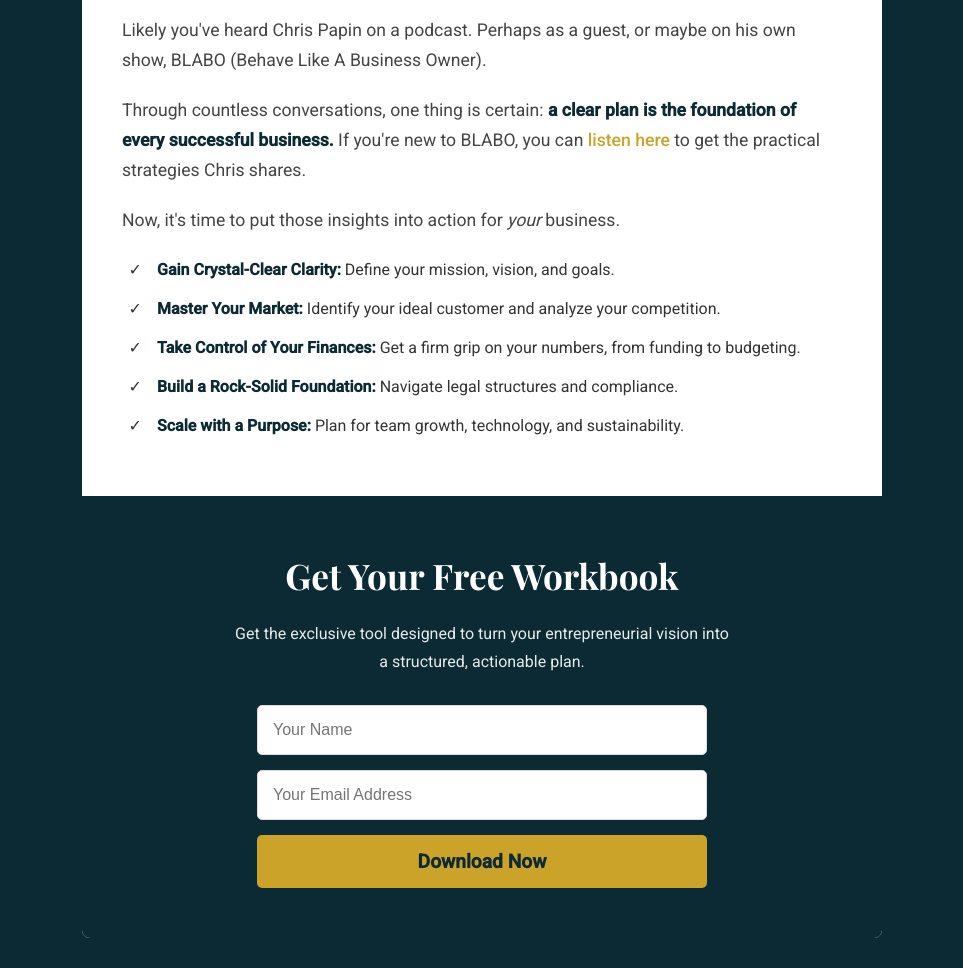
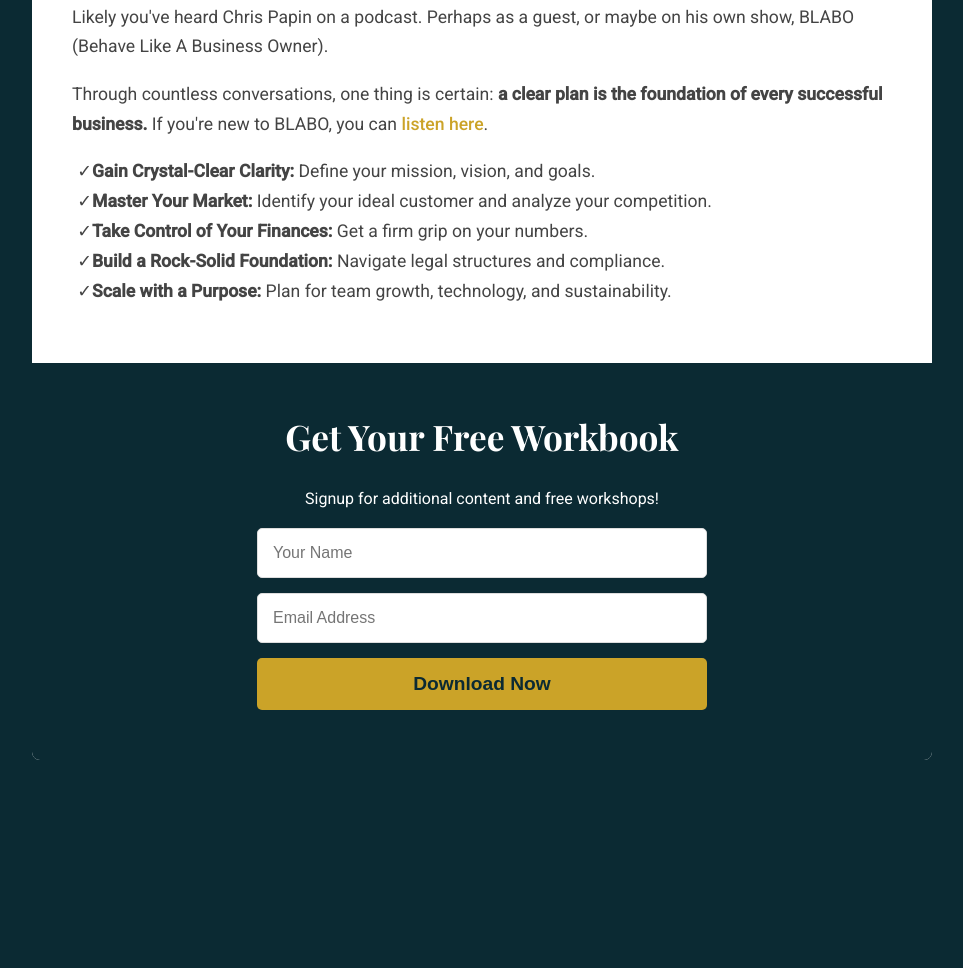
Before and after one commit to papincpa/papin-workbook, a plain HTML site: page index.html in a window 1280 px wide. Shown: the part 568-1536 px from the top of the page, without its empty margins (158-1121 px from the left). After the commit the page ends 1358 px from the top, so only its background shows below. Drawn offline with nearby package versions, Linux system fonts and the light colour scheme; a script that the page names is missing.

Commit message:
Add files via upload

```diff
--- a/index.html
+++ b/index.html
@@ -7,34 +7,21 @@
     <style>
         /* --- Google Fonts --- */
         @import url('https://fonts.googleapis.com/css2?family=Playfair+Display:wght@700&family=Roboto:wght@400;500&display=swap');
-
-        /* --- Brand Color Variables --- */
         :root {
             --dark-blue: #0b2a33;
             --gold: #cba328;
             --white: #ffffff;
-            --text-color: #333;
         }
-
-        /* --- General Styles --- */
         body {
             font-family: 'Roboto', sans-serif;
+            background-color: var(--dark-blue);
             margin: 0;
-            padding: 0;
-            /* Changed background to your brand's dark blue */
-            background-color: var(--dark-blue);
-            color: var(--text-color);
-            line-height: 1.7;
-        }
-
-        /* --- Structure --- */
-        .container {
-            max-width: 800px;
-            margin: 0 auto;
             padding: 30px 20px;
         }
-
-        /* --- Logo Card --- */
+        .container {
+            max-width: 900px;
+            margin: 0 auto;
+        }
         .logo-card {
             background-color: var(--white);
             text-align: center;
@@ -42,183 +29,141 @@
             border-radius: 8px;
             margin-bottom: 30px;
         }
-
         .logo-card img {
             max-width: 250px;
             height: auto;
         }
-
-        /* --- Main Content Card --- */
         .content-card {
             background-color: var(--white);
             border-radius: 8px;
-            overflow: hidden; /* Ensures child elements respect the border radius */
+            overflow: hidden;
         }
-
         .card-text {
             padding: 40px;
         }
-
         .card-text h1 {
             font-family: 'Playfair Display', serif;
             font-size: 2.8rem;
             color: var(--dark-blue);
             margin-top: 0;
-            margin-bottom: 20px;
             text-align: center;
         }
-
-        .card-text p {
-            font-size: 1.1rem;
-            color: #444;
-            margin-bottom: 20px;
+        .card-text p, .card-text li {
+            font-size: 1.1rem; color: #444; line-height: 1.7;
         }
-
-        .card-text strong {
-            color: var(--dark-blue);
-        }
-
-        .card-text a {
-            color: var(--gold);
-            text-decoration: none;
-            font-weight: 500;
-            border-bottom: 1px solid transparent;
-            transition: border-bottom 0.3s ease;
-        }
-
-        .card-text a:hover {
-            border-bottom: 1px solid var(--gold);
-        }
-
         .card-text ul {
             list-style-type: '✓';
             padding-left: 20px;
             color: var(--dark-blue);
         }
-
-        .card-text li {
-            padding-left: 15px;
-            margin-bottom: 12px;
-            color: var(--text-color);
+        .card-text a {
+            color: var(--gold);
+            text-decoration: none;
+            font-weight: 500;
         }
-
-        .card-text li strong {
-             color: var(--dark-blue);
-        }
-
-
-        /* --- Form Section (integrated within the card) --- */
+        /* --- Form Section --- */
         .form-section {
             background-color: var(--dark-blue);
             color: var(--white);
             padding: 50px 40px;
             text-align: center;
         }
-
         .form-section h2 {
             font-family: 'Playfair Display', serif;
             font-size: 2.2rem;
             margin-top: 0;
-            margin-bottom: 15px;
         }
-
-        .form-section p {
-            max-width: 500px;
-            margin: 0 auto 30px auto;
-            opacity: 0.9;
-        }
-
         .form-fields {
             max-width: 450px;
-            margin: 0 auto;
+            margin: 20px auto 0 auto;
         }
-
-        .form-fields input {
-            width: 100%;
-            padding: 15px;
-            margin-bottom: 15px;
-            border-radius: 5px;
-            border: 1px solid #ddd;
-            font-size: 1rem;
-            box-sizing: border-box;
+        .form-fields input[type="text"], .form-fields input[type="email"] {
+            width: 100%; padding: 15px; margin-bottom: 15px; border-radius: 5px;
+            border: 1px solid #ddd; font-size: 1rem; box-sizing: border-box;
         }
-
         .form-fields button {
-            width: 100%;
-            padding: 15px;
-            background-color: var(--gold);
-            color: var(--dark-blue);
-            border: none;
-            border-radius: 5px;
-            font-size: 1.2rem;
-            font-weight: bold;
-            font-family: 'Roboto', sans-serif;
-            cursor: pointer;
-            transition: all 0.3s ease;
+            width: 100%; padding: 15px; background-color: var(--gold);
+            color: var(--dark-blue); border: none; border-radius: 5px;
+            font-size: 1.2rem; font-weight: bold; cursor: pointer; transition: all 0.3s ease;
         }
-
         .form-fields button:hover {
-            background-color: #dcc15f;
-            transform: translateY(-2px);
-            box-shadow: 0 4px 10px rgba(0,0,0,0.2);
+            background-color: #dcc15f; transform: translateY(-2px);
         }
-
-        /* --- Responsive Design --- */
-        @media (max-width: 600px) {
-            .card-text h1 {
-                font-size: 2.1rem;
-            }
-            .card-text, .form-section {
-                padding: 30px 25px;
-            }
-        }
+        /* MailerLite Success Message Styling */
+        .row-success { display: none; }
+        .ml-form-successContent { color: var(--white); }
     </style>
 </head>
 <body>
 
     <div class="container">
-
-        <!-- ========= LOGO CARD ========= -->
         <header class="logo-card">
-            <!-- Make sure you have a 'logo.png' file in the same folder -->
             <img src="logo.png" alt="Papin Speaks Logo">
         </header>
 
-        <!-- ========= MAIN CONTENT CARD ========= -->
         <main class="content-card">
             <div class="card-text">
                 <h1>From Chaos to Clarity</h1>
                 <p><strong>Welcome, listeners!</strong></p>
                 <p>Likely you've heard Chris Papin on a podcast. Perhaps as a guest, or maybe on his own show, BLABO (Behave Like A Business Owner).</p>
-                <p>Through countless conversations, one thing is certain: <strong>a clear plan is the foundation of every successful business.</strong> If you're new to BLABO, you can <a href="https://missionmatters.com/unlocking-business-success-with-blabo/" target="_blank">listen here</a> to get the practical strategies Chris shares.</p>
-                <p>Now, it's time to put those insights into action for <em>your</em> business.</p>
+                <p>Through countless conversations, one thing is certain: <strong>a clear plan is the foundation of every successful business.</strong> If you're new to BLABO, you can <a href="https://missionmatters.com/unlocking-business-success-with-blabo/" target="_blank">listen here</a>.</p>
                 <ul>
                     <li><strong>Gain Crystal-Clear Clarity:</strong> Define your mission, vision, and goals.</li>
                     <li><strong>Master Your Market:</strong> Identify your ideal customer and analyze your competition.</li>
-                    <li><strong>Take Control of Your Finances:</strong> Get a firm grip on your numbers, from funding to budgeting.</li>
+                    <li><strong>Take Control of Your Finances:</strong> Get a firm grip on your numbers.</li>
                     <li><strong>Build a Rock-Solid Foundation:</strong> Navigate legal structures and compliance.</li>
                     <li><strong>Scale with a Purpose:</strong> Plan for team growth, technology, and sustainability.</li>
                 </ul>
             </div>
 
-            <!-- ========= SIGNUP FORM SECTION ========= -->
+            <!-- ========= SIGNUP FORM SECTION (NOW POWERED BY MAILERLITE) ========= -->
             <section class="form-section">
-                <h2>Get Your Free Workbook</h2>
-                <p>Get the exclusive tool designed to turn your entrepreneurial vision into a structured, actionable plan.</p>
+                <!-- This div will be controlled by MailerLite's Javascript -->
+                <div class="ml-subscribe-form-30003728">
+                    <!-- This div contains the form and will be hidden on success -->
+                    <div class="row-form">
+                        <h2>Get Your Free Workbook</h2>
+                        <p>Signup for additional content and free workshops!</p>
 
-                <!--
-                    IMPORTANT: Replace the "#" in the action attribute with the URL
-                    from your email marketing service (e.g., Mailchimp, ConvertKit).
-                -->
-                <form action="#" method="POST" class="form-fields">
-                    <input type="text" name="name" placeholder="Your Name" required>
-                    <input type="email" name="email" placeholder="Your Email Address" required>
-                    <button type="submit">Download Now</button>
-                </form>
+                        <!-- The Form Tag with the ACTION from MailerLite -->
+                        <form action="https://assets.mailerlite.com/jsonp/669570/forms/163643099972633817/subscribe" method="post" target="_blank" class="form-fields">
+                            <!-- Name Field -->
+                            <input type="text" name="fields[name]" placeholder="Your Name" required>
+                            <!-- Email Field (name attribute from MailerLite) -->
+                            <input type="email" name="fields[email]" placeholder="Email Address" required>
+
+                            <!-- Hidden Fields from MailerLite (CRITICAL) -->
+                            <input type="hidden" name="ml-submit" value="1">
+                            <input type="hidden" name="anticsrf" value="true">
+
+                            <button type="submit" class="primary">Download Now</button>
+                        </form>
+                    </div>
+
+                    <!-- This div is hidden by default and shown on success -->
+                    <div class="row-success">
+                        <div class="ml-form-successContent">
+                            <h4>Thank you!</h4>
+                            <p>You've successfully signed up. Please check your email for the workbook.</p>
+                        </div>
+                    </div>
+                </div>
             </section>
         </main>
+    </div>
 
-    </div>
+    <!-- ========= MAILERLITE JAVASCRIPT (CRITICAL FOR FUNCTIONALITY) ========= -->
+    <script>
+        function ml_webform_success_30003728() {
+            var $ = ml_jQuery || jQuery;
+            // This finds our specific form wrapper and shows the success message.
+            var formWrapper = $('.ml-subscribe-form-30003728');
+            formWrapper.find('.row-success').show();
+            formWrapper.find('.row-form').hide();
+        }
+    </script>
+    <script src="https://groot.mailerlite.com/js/w/webforms.min.js?v176e10baa5e7ed80d35ae235be3d5024" type="text/javascript"></script>
+    <!-- End MailerLite Javascript -->
 
 </body>
 </html>
```
